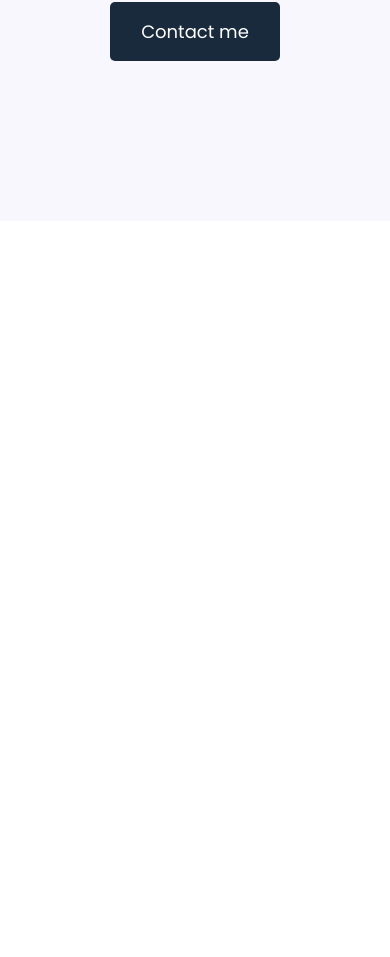
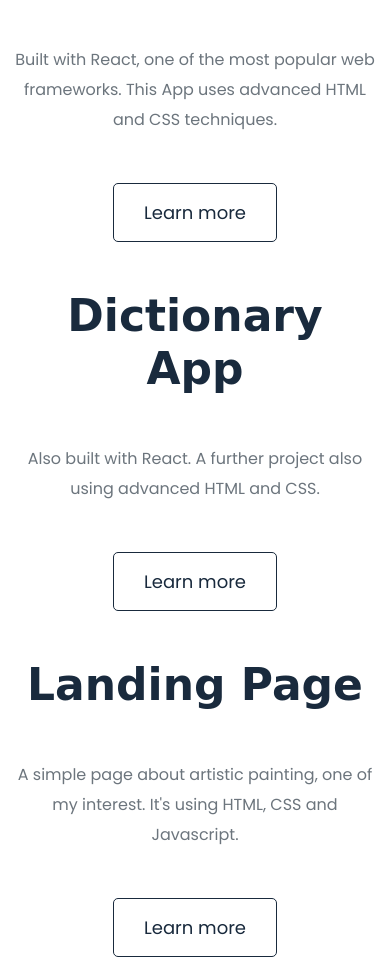
Before and after one commit to Myrtaru/Portfolio, a plain HTML site: page index.html in a window 390 px wide. Shown: the part 782-1739 px from the top of the page. Before the commit the page ends 1003 px from the top, so only its background shows below. Drawn offline with nearby package versions, Linux system fonts and the light colour scheme; a web font is replaced by a local one.

Commit message:
added page content and content style

```diff
--- a/index.html
+++ b/index.html
@@ -22,5 +22,52 @@
 <a href="#" class="btn btn-branding">Contact me</a>
 </div>
 </div>
+<h2 class="text-center m-5">
+  Featured Projects
+</h2>
+<div class="container">
+  <div class="row mb-5">
+    <div class="col d-none d-lg-block">
+<img src="img/React-Weather-App.png" class="img-fluid" title="React-Weather-App"alt="React Weather App"/>
+</div>
+   <div class="col">
+     <div class="description">
+<h2 class="mb-5">Weather App</h2>
+<p class="mb-5 text-muted">
+Built with React, one of the most popular web frameworks. This App uses advanced HTML and CSS techniques.
+</p>
+<a href="#" class="btn btn-branding-outline">Learn more</a>
+</div>
+</div>
+</div>
+ <div class="row mb-5">
+   <div class="col">
+     <div class="description">
+<h2 class="mb-5">Dictionary App</h2>
+<p class="mb-5 text-muted">
+Also built with React. A further project also using advanced HTML and CSS.
+</p>
+<a href="#" class="btn btn-branding-outline">Learn more</a>
+</div>
+</div>
+<div class="col d-none d-lg-block">
+<img src="img/dictionary.png" class="img-fluid" title="Dictionary-App"alt="Dictionary App"/>
+</div>
+</div>
+ <div class="row">
+    <div class="col d-none d-lg-block">
+<img src="img/Landingpage.png" class="img-fluid" title="Landing-Page"alt="Landing Page"/>
+</div>
+   <div class="col">
+     <div class="description">
+<h2 class="mb-5">Landing Page</h2>
+<p class="mb-5 text-muted">
+A simple page about artistic painting, one of my interest. It's using HTML, CSS and Javascript.
+</p>
+<a href="#" class="btn btn-branding-outline">Learn more</a>
+</div>
+</div>
+</div>
+</div>
 </body>
 </html>
--- a/styles/styles.css
+++ b/styles/styles.css
@@ -16,6 +16,13 @@ h1 {
   font-size: 96px;
   line-height: 1.5;
 }
+
+p {
+  font-weight: normal;
+  font-size: 16px;
+  line-height: 30px;
+}
+
 
 .hero {
   background:var(--secondary-color);
@@ -40,3 +47,30 @@ font-size: 18px;
 line-height: 27px;
 padding: 15px 30px;
 }
+.btn-branding-outline {
+color: var(--branding-color);
+border: 1px solid var(--branding-color);
+border-radius: 5px;
+font-size: 18px;
+line-height: 27px;
+padding: 15px 30px;
+}
+.description {
+  padding: 120px 60px;
+}
+@media (max-width: 900px) {
+  h1{
+    font-size: 44px;
+    line-height: 1.5;
+  }
+  h2{
+    font-size: 44px;
+  }
+  .hero {
+  padding: 80px 20px;
+  }
+  .description{
+  padding: 0;
+  text-align: center;
+}
+}
```
